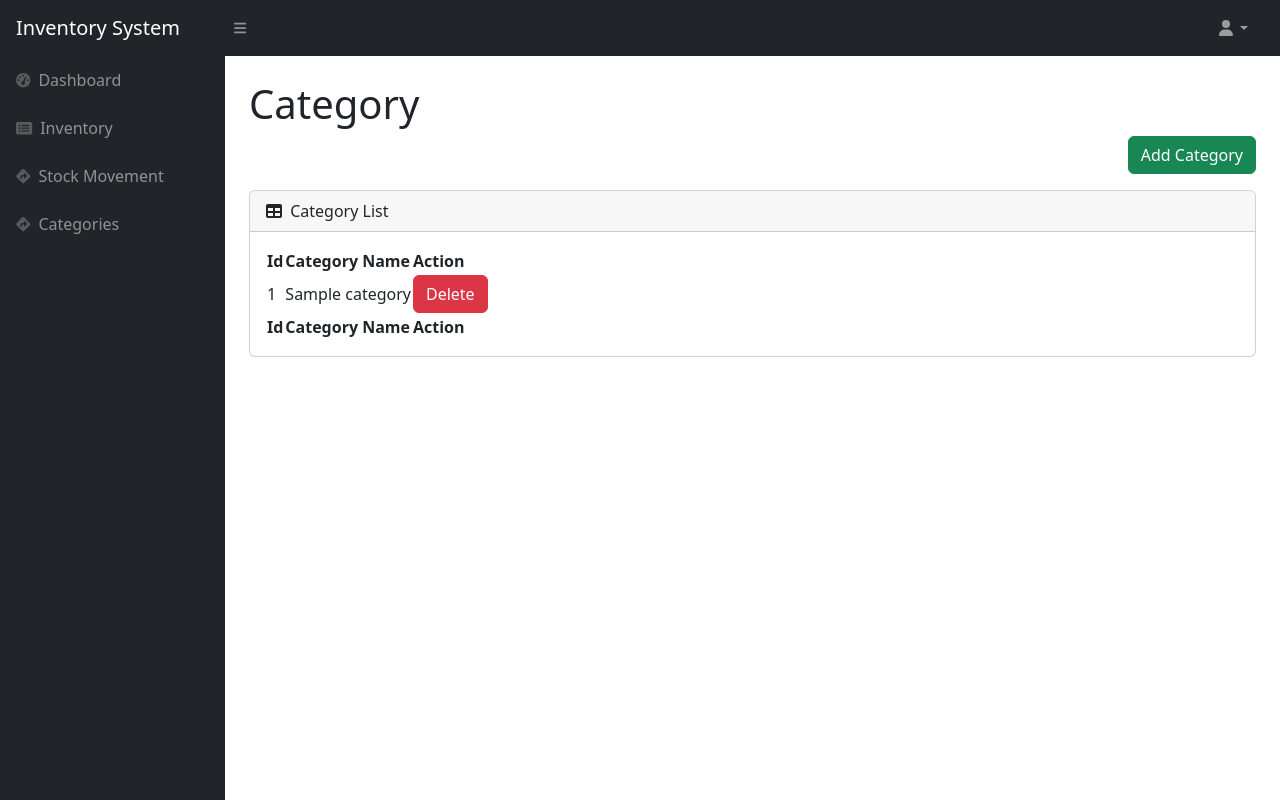
After one commit to AsyraafRazak/inventory-system, a PHP site: page /category.php in a window 1280 px wide. The commit adds this page. Run offline with PHP 8.4, Linux system fonts and the light colour scheme; tables that the repository leaves empty or names only in its code hold one stand-in row (values such as "Sample post"); some libraries are stand-ins or nearby versions.

Commit message:
add category page

```diff
--- /dev/null
+++ b/category.php
@@ -0,0 +1,56 @@
+<?php include('layout/header.php'); ?>
+<?php include('db_connection.php');
+
+$sql = "SELECT * FROM category;";
+$result = mysqli_query($conn, $sql);
+
+?>
+
+<div id="layoutSidenav_content">
+    <main>
+        <div class="container-fluid px-4">
+            <h1 class="mt-4">Category</h1>
+            <div class="row">
+                <div class="col-12 mb-3 text-end">
+                    <a href="/inventory-system/stock-in.php" class="btn btn-success text-white ">Add Category</a>
+                </div>
+                <div class="col-12">
+                    <div class="card mb-4">
+                        <div class="card-header">
+                            <i class="fas fa-table me-1"></i>
+                            Category List
+                        </div>
+                        <div class="card-body">
+                            <table id="datatablesSimple">
+                                <thead>
+                                    <tr>
+                                        <th>Id</th>
+                                        <th>Category Name</th>
+                                        <th>Action</th>
+                                    </tr>
+                                </thead>
+                                <tfoot>
+                                    <tr>
+                                        <th>Id</th>
+                                        <th>Category Name</th>
+                                        <th>Action</th>
+                                    </tr>
+                                </tfoot>
+                                <tbody>
+                                    <?php foreach ($result as $r): ?>
+                                        <tr>
+                                            <td><?php echo $r['id']; ?></td>
+                                            <td><?php echo $r['name']; ?></td>
+                                            <td><a href="" class="btn btn-danger">Delete</a></td>
+                                        </tr>
+                                    <?php endforeach; ?>
+                                </tbody>
+                            </table>
+                        </div>
+                    </div>
+                </div>
+            </div>
+        </div>
+    </main>
+</div>
+<?php include('layout/footer.php');
--- a/layout/header.php
+++ b/layout/header.php
@@ -53,6 +53,10 @@
                             <div class="sb-nav-link-icon"><i class="fas fa-directions"></i></div>
                             Stock Movement
                         </a>
+                        <a class="nav-link" href="/inventory-system/category.php">
+                            <div class="sb-nav-link-icon"><i class="fas fa-directions"></i></div>
+                            Categories
+                        </a>
                     </div>
                 </div>
             </nav>
```
